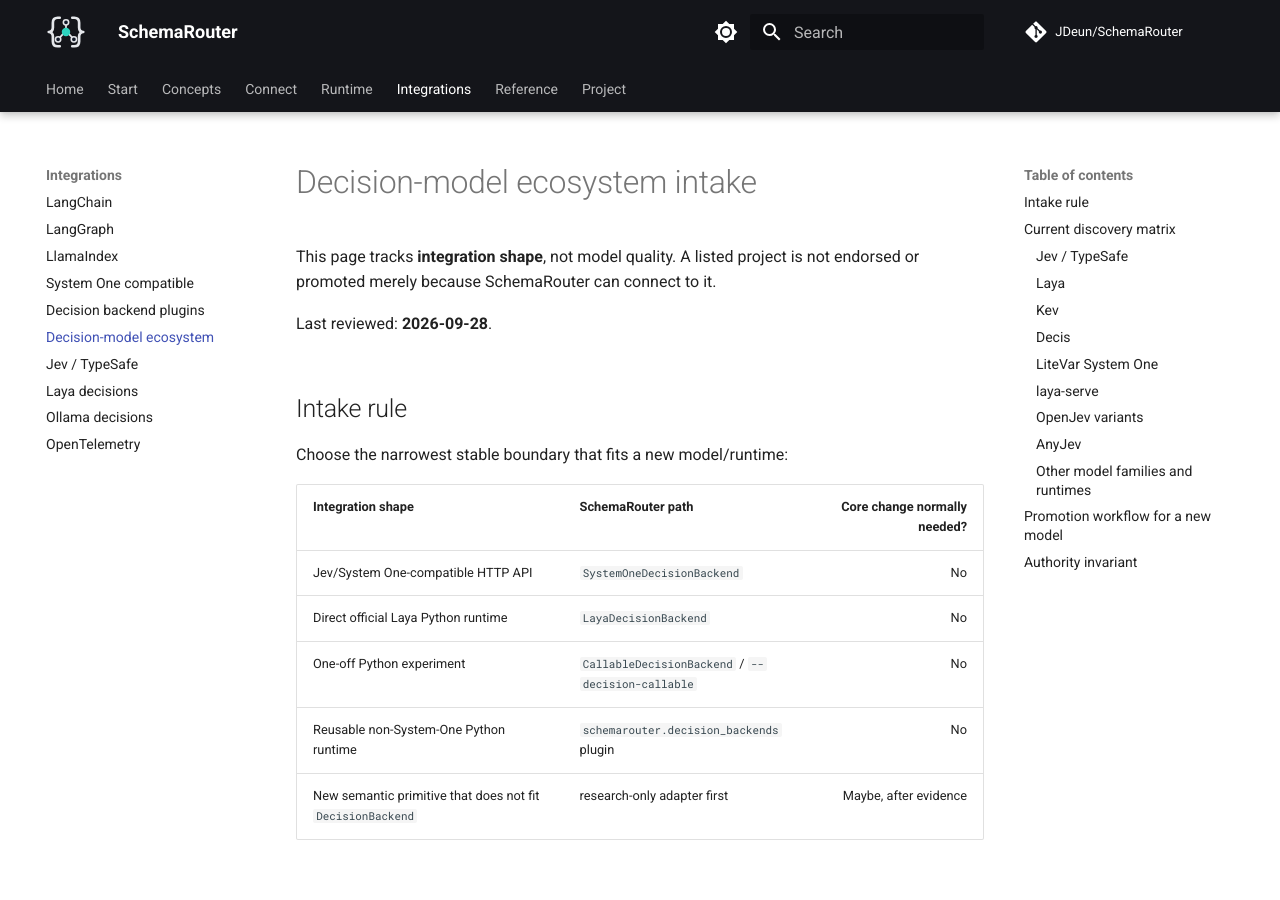
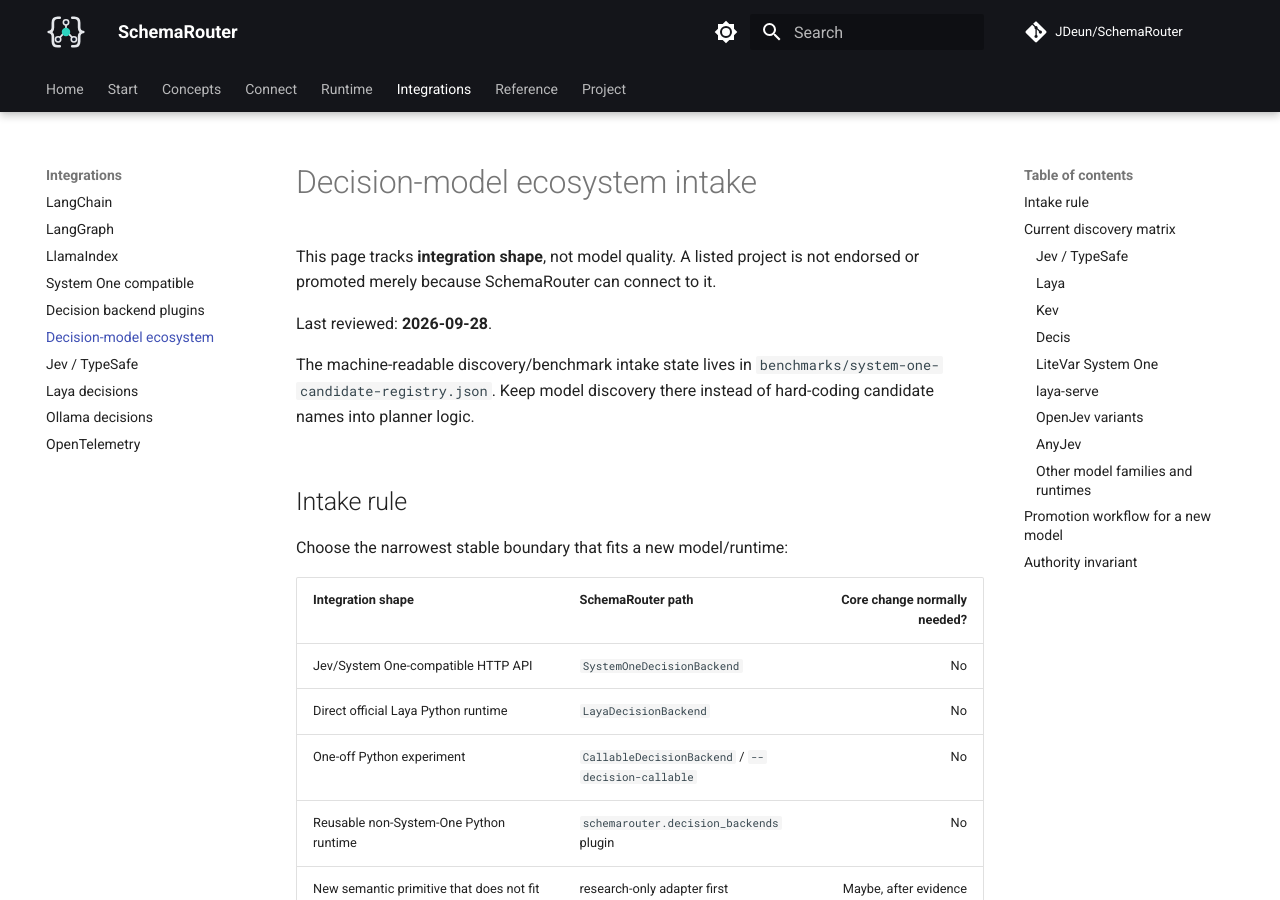
Before and after one commit to JDeun/SchemaRouter, an MkDocs documentation site: the page built from docs/integrations/decision-model-ecosystem.md, in a window 1280 px wide and 900 px high. Built offline with MkDocs 1.6.1 and Material for MkDocs 9.7.7, drawn with Linux system fonts in a browser that asks for light colours; comment, search, counter and statistics services are not loaded.

Commit message:
docs: link typed-decision candidate registry

```diff
--- a/docs/integrations/decision-model-ecosystem.md
+++ b/docs/integrations/decision-model-ecosystem.md
@@ -4,6 +4,10 @@
 promoted merely because SchemaRouter can connect to it.
 
 Last reviewed: **2026-09-28**.
+
+The machine-readable discovery/benchmark intake state lives in
+`benchmarks/system-one-candidate-registry.json`. Keep model discovery there instead of hard-coding
+candidate names into planner logic.
 
 ## Intake rule
 
```
